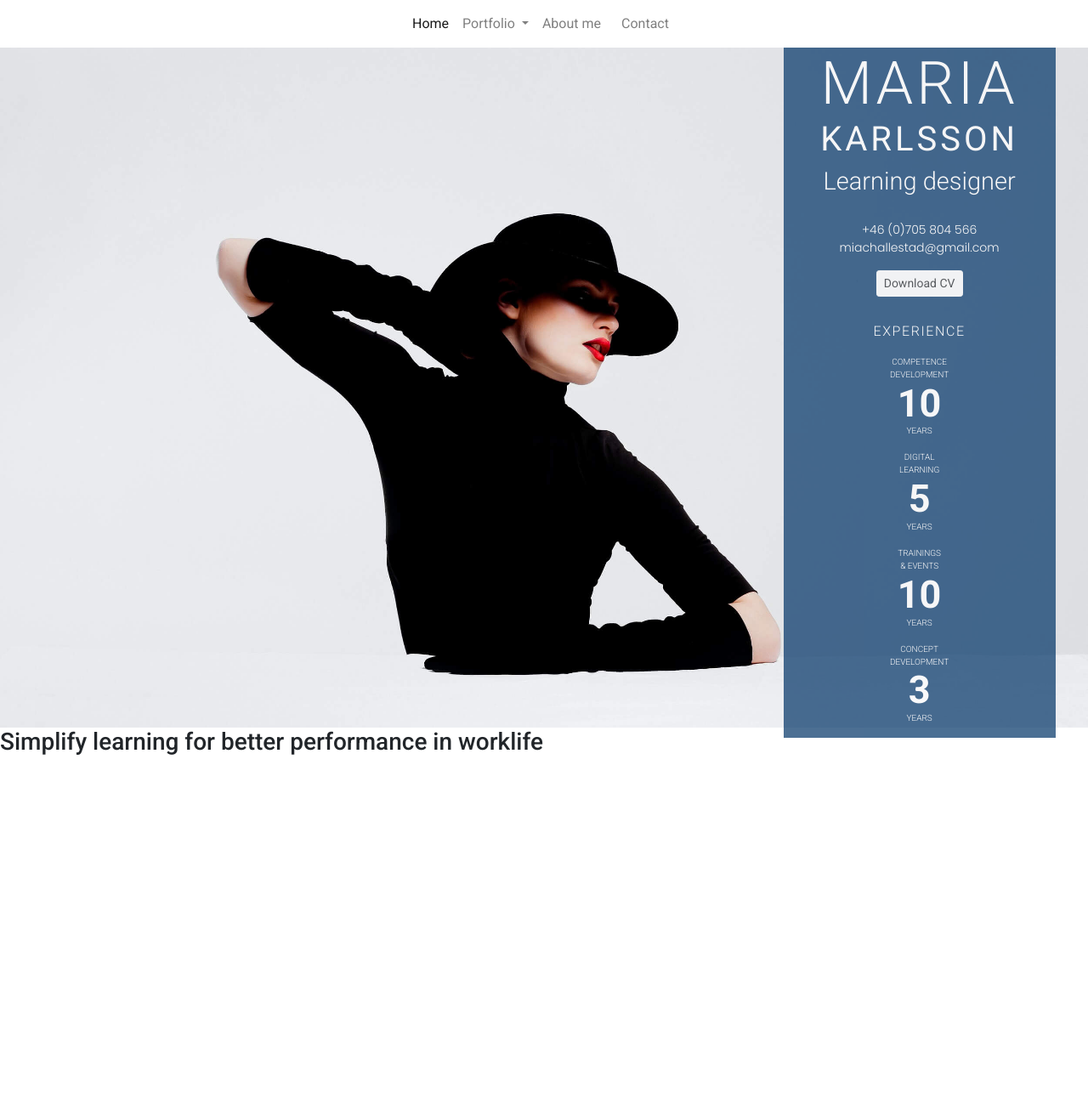
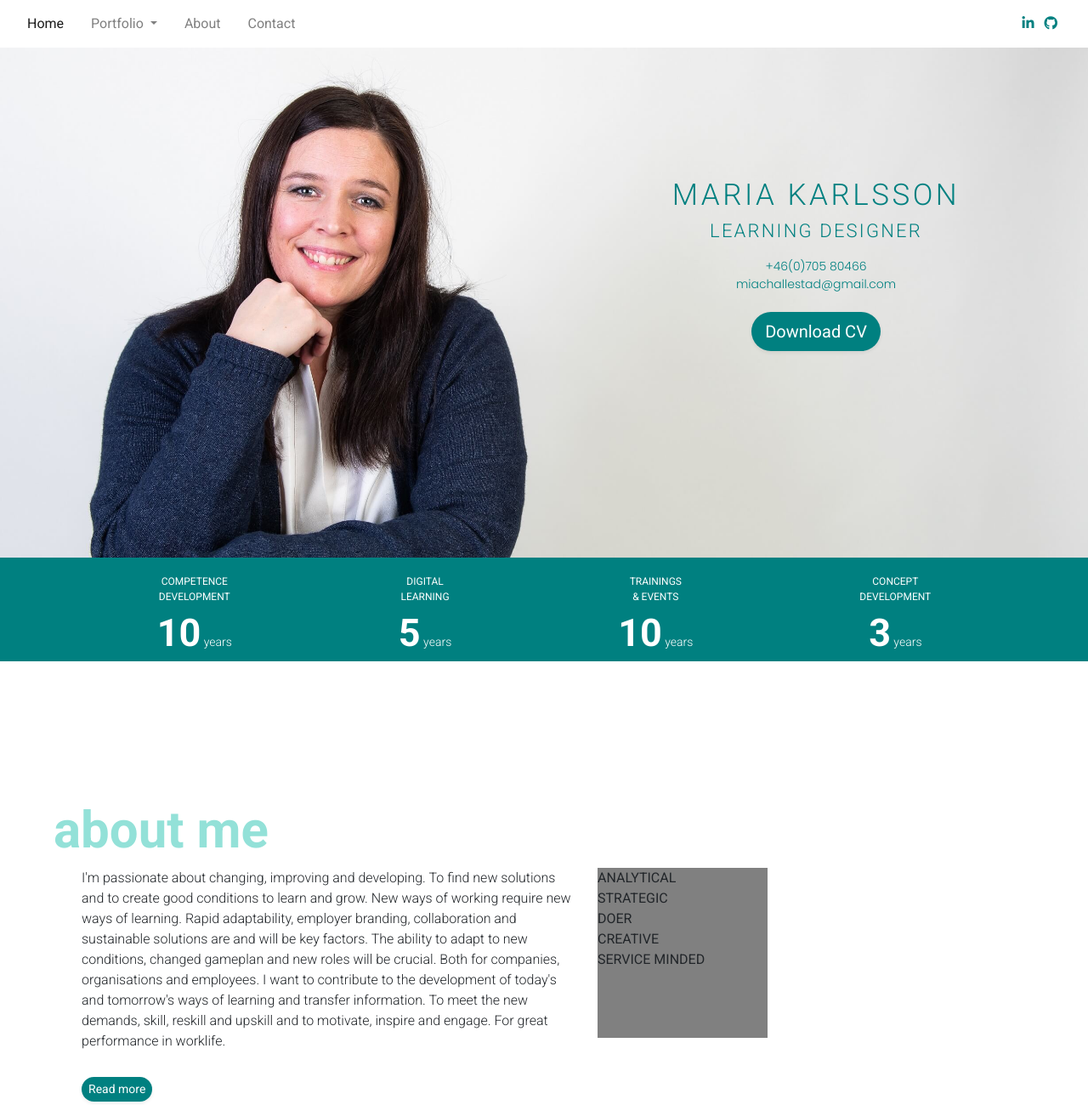
Before and after one commit to Code-Institute-Submissions/Miachallestad-Milestoneproject1, a plain HTML site: page index.html in a window 1280 px wide. Shown: the whole page at 85% size. Before the commit the page ends 898 px from the top, so only its background shows below. Drawn offline with nearby package versions, Linux system fonts and the light colour scheme.

Commit message:
add boilerplate to about section and start style the content

```diff
--- a/assets/css/style.css
+++ b/assets/css/style.css
@@ -1,7 +1,11 @@
 /*Colors*/
 
-.bg-color-name-title {
-     background-color: #003366;
+/*.bg-color-name-title {
+     background-color: #841B2D;
+}*/
+
+.experience-background {
+    background-color: #008080;
 }
 
 /*Headings*/
@@ -14,6 +18,13 @@ heading {
     margin:0;
 }
 
+.section-heading {
+    font-size: 60px;
+    font-weight: bold;
+    color: #93e1d8;
+    margin-top: 13%;
+}
+
 body {
     font-family: 'Roboto', sans-serif;
 }
@@ -21,80 +32,117 @@ body {
 /*Navigation*/
 
 .navbar .navbar-toggler {
-   border: 0;
+    border: 0;
 }
 
 .dropdown-menu {
     border: 0;
 }
 
+.icon-color {
+    color: #008080;
+}
+
 /*Callout*/
 
 .callout-container {
-    height: 100vh;
-    background: url("../images/herowoman.jpg") no-repeat center center fixed;
+    height: 75vh;
+    background: url("../images/banner.jpg") no-repeat top left;
     -webkit-background-size: cover;
     -moz-background-size: cover;
     -o-background-size: cover;
      background-size: cover;
-     z-index: 3;
-}
+     position: relative;
+     margin-top: 0;
+ }
 
-.callout-overlay {
-    opacity: 0.7;
-    z-index: 2;
-    color: white;
-    margin-right: 3%;
+.callout-text {
+    color: #008080;
 }
 
 .name {
     font-family: "Roboto", sans-serif;
+    font-size: 35px;
     font-weight: 300;
     letter-spacing: 0.1em;
-}
-
-.first-name {
-    font-size: 70px;
-}
-
-.last-name {
-    font-size: 40px;
-    font-weight: 400;
-    letter-spacing: 0.1em;
-    margin-top: -3px;
+    margin-top: 25%;
 }
 
 .title {
-    font-size: 29px;
+    font-size: 22px;
     font-weight: 300;
+    letter-spacing: 0.1em;
 }
 
 .contact-info {
     font-family: "Poppins", sans-serif;
     font-size: 14px;
-    margin-top: 10%
+    margin-top: 3%;
 }
 
-.heading-experience {
-    margin-top: 10%;
-    font-weight: 300;
-    letter-spacing: 0.1em;
+.experience-ul {
+    margin-top: 0;
+    margin-bottom: 0;
 }
 
-.experience-titles {
-    font-size: 10px;
-    font-weight: 300;
+.experience-title {
+    color: white;
+    font-size: 12px;
+    font-weight: 400;
+    margin-top: 1.5%;
+    text-align: center;
 }
 
 .number-of-years {
+    color: white;
     font-size: 45px;
     font-weight: bold;
-    margin-top: -8%;
+    margin-top: -10%;
     margin-bottom: 0;
 }
 
 .years {
-    font-size: 10px;
+    color:white;
+    font-size: 14px;
     font-weight: 300;
     margin-top: -3%;
 }
+
+/*About me*/
+.about-me-container {
+    background-color: white;
+    height: 100vh;
+}
+
+.about-me p {
+   font-weight: 300;
+}
+
+#circle-container {
+    background-color: gray;
+    height: 200px;
+    width: 200px;
+}
+
+/*Portfolio*/
+
+/*Buttons*/
+
+.btn--cta {
+    background-color: #008080;
+    border: 0;
+    font-weight: 400;
+    margin-top: 1%;
+}
+
+.btn--teal{
+    color: white;
+}
+
+.btn--teal:hover,
+.btn--teal:active,
+.btn--teal:focus,
+.btn--teal:active:focus {
+    background-color: gray;
+    border-color:gray;
+}
--- a/index.html
+++ b/index.html
@@ -12,72 +12,120 @@
     </head>
 <body>
  <!-- Navigation--------------------------------------------------->
-  <nav class="navbar navbar-light bg-white navbar-expand-sm">
-
-         <button class="navbar-toggler" type="button" data-toggle="collapse" data-target="#navbarNavDropdown"
-         aria-controls="navbarNavDropdown" aria-expanded="false" aria-label="Toggle navigation">
+<nav class="navbar navbar-expand-lg navbar-light">
+  <button class="navbar-toggler" type="button" data-toggle="collapse" data-target="#navbarSupportedContent" aria-controls="navbarSupportedContent" aria-expanded="false" aria-label="Toggle navigation">
     <span class="navbar-toggler-icon"></span>
   </button>
 
-        <div class="collapse navbar-collapse" id="navbarNavDropdown">
-           <ul class="navbar-nav mx-auto">
-              <li class="nav-item active">
+  <div class="collapse navbar-collapse" id="navbarSupportedContent">
+    <ul class="navbar-nav mr-auto">
+      <li class="nav-item active px-2">
         <a class="nav-link" href="#">Home <span class="sr-only">(current)</span></a>
       </li>
-              <li class="nav-item dropdown">
-              <a class="nav-link dropdown-toggle" href="#" id="navbarDropdown" role="button"
-              data-toggle="dropdown" aria-haspopup="true" aria-expanded="false">
+      <li class="nav-item dropdown px-2">
+        <a class="nav-link dropdown-toggle" href="#" id="navbarDropdown" role="button" data-toggle="dropdown" aria-haspopup="true" aria-expanded="false">
           Portfolio
         </a>
         <div class="dropdown-menu" aria-labelledby="navbarDropdown">
           <a class="dropdown-item" href="#">Digital learning</a>
-              <a class="dropdown-item" href="#">Concept development</a>
           <a class="dropdown-item" href="#">Video</a>
+          <a class="dropdown-item" href="#">Koncept development</a>
+          <li class="nav-item px-2">
+        <a class="nav-link" href="#">About</a>
+        </li>
+          <li class="nav-item px-2">
+          <a class="nav-link" href="#">Contact</a>
+          </li>
         </div>
         </li>
-              <li class="nav-item mr-2"><a class="nav-link" href="/about">About me</a></li>
-             <li class="nav-item mr-2"><a class="nav-link" href="/about">Contact</a></li>
     </ul>
   </div>
+  <div class="pr-3">
+          <a class="px-1" href="#"><i class="fab fa-linkedin-in icon-color"></i></a>
+          <a class="px-1" href="#"><i class="fab fa-github icon-color"></i></a>
+  </div>
+
 </nav>
+<body>
 <!-- Callout--------------------------------------------------->
-<div class="container-fluid text-center callout-container">
+   <div class="container-fluid callout-container">
       <div class="row">
-            <div class="col-md-3 ml-auto bg-color-name-title callout-overlay">
-            <h1 class="text-uppercase name"><span class="first-name">Maria</span><br><span class="last-name">Karlsson</span></h1>
-            <h2 class="title">Learning designer</h2>
-            <p class="contact-info">+46 (0)705 804 566<br>miachallestad@gmail.com</p>
-            <a class="btn btn-light btn-sm" href="#" role="button">Download CV</a>
-            <p class="heading-experience text-uppercase">Experience</p>
+            <div class="col-sm-6 ml-auto text-center bg-color-name-title callout-text">
+               <h1 class="text-uppercase name">Maria Karlsson</h1>
+               <h2 class="text-uppercase title">Learning designer</h2>
+               <p class="contact-info">+46(0)705 80466<br>miachallestad@gmail.com</p>
+               <a class="btn btn-dark btn--cta btn--teal btn-lg rounded-pill shadow-sm" href="#" role="button">Download CV</a>
+            </div>
+      </div>
+   </div>
+<!-- Experience--------------------------------------------------->
+   <div class="container-fluid">
+       <div class="row">
+           <div class="col experience-background text-center">
+                    <ul class="list-inline list-unstyled text-uppercase experience-ul">
+
+                        <li class="list-inline-item px-5 mx-5 experience-title">Competence<br>development<br>
+                        <span class="number-of-years">10<span class="text-lowercase years"> years</span></span>
+                        </li>
+
+                        <li class="list-inline-item px-5 mx-5 experience-title">Digital<br>learning<br>
+                        <span class="number-of-years">5<span class="text-lowercase years"> years</span></span>
+                        </li>
+
+                        <li class="list-inline-item px-5 mx-5 experience-title">Trainings<br>& Events<br>
+                        <span class="number-of-years">10<span class="text-lowercase years"> years</span></span>
+                        </li>
+
+                        <li class="list-inline-item px-5 mx-5 experience-title">Concept<br>development<br>
+                        <span class="number-of-years">3<span class="text-lowercase years"> years</span></span>
+                        </li>
+                    </ul>
+              </div>
+           </div>
+       </div>
+
+<!-- About me--------------------------------------------------->
+<div class="container-fluid about-me-container">
     <div class="row">
         <div class="col">
-                    <ul class="list-unstyled text-uppercase experience-titles">
-
-                        <li><p>Competence<br>development</p>
-                        <p class="number-of-years">10</p>
-                        <p class="years">Years</p></li>
-
-                        <li><p>Digital<br>learning</p>
-                        <p class="number-of-years">5</p>
-                        <p class="years">Years</p></li>
-
-                        <li><p>Trainings<br>& Events</p>
-                        <p class="number-of-years">10</p>
-                        <p class="years">Years</p></li>
-
-                        <li><p>Concept<br>development</p>
-                        <p class="number-of-years">3</p>
-                        <p class="years">Years</p></li>
-
+            <h1 class="section-heading pl-5">about me</h1>
+        </div>
+    </div>
+       <div class="row">
+           <div class="col-md-6 about-me pl-5 ml-5">
+              <p>I'm passionate about changing, improving and developing. To find new solutions and to create
+                 good conditions to learn and grow. New ways of working require new ways of learning.
+                 Rapid adaptability, employer branding, collaboration and sustainable solutions are and will be
+                 key factors. The ability to adapt to new conditions, changed gameplan and new roles will be
+                 crucial. Both for companies, organisations and employees. I want to contribute to the development
+                 of today's and tomorrow's ways of learning and transfer information. To meet the new demands,
+                 skill, reskill and upskill and to motivate, inspire and engage. For great performance in worklife.
+               </p>
+               <div class="row">
+                  <div class="col pt-2">
+                      <a class="btn btn-dark btn--cta btn--teal btn-sm rounded-pill shadow-sm" href="#" role="button">Read more</a>
+                  </div>
+                </div>
+           </div>
+           <div class="col-md-4 about-me">
+               <div id="circle-container">
+                   <div id="circle-cover-bg">
+             <ul class="list-unstyled text-uppercase">
+                <li>Analytical</li>
+                <li>Strategic</li>
+                <li>Doer</li>
+                <li>Creative</li>
+                <li>Service minded</li>
                 </ul>
             </div>
             </div>
             </div>
        </div>
    </div>
-<div>
-    <h3>Simplify learning for better performance in worklife</h3>
-</div>
+
+</body>
+
+
 <script src="https://code.jquery.com/jquery-3.5.1.slim.min.js" integrity="sha384-DfXdz2htPH0lsSSs5nCTpuj/zy4C+OGpamoFVy38MVBnE+IbbVYUew+OrCXaRkfj" crossorigin="anonymous"></script>
 <script src="https://cdn.jsdelivr.net/npm/popper.js@1.16.1/dist/umd/popper.min.js" integrity="sha384-9/reFTGAW83EW2RDu2S0VKaIzap3H66lZH81PoYlFhbGU+6BZp6G7niu735Sk7lN" crossorigin="anonymous"></script>
 <script src="https://cdn.jsdelivr.net/npm/bootstrap@4.5.3/dist/js/bootstrap.min.js" integrity="sha384-w1Q4orYjBQndcko6MimVbzY0tgp4pWB4lZ7lr30WKz0vr/aWKhXdBNmNb5D92v7s" crossorigin="anonymous"></script>
```
Also changed, not shown: assets/images/banner.jpg (added), assets/images/hero4.jpg (added), assets/images/hero_man.jpg (deleted), assets/images/herofri2.png (added), assets/images/herowoman.jpg (deleted), assets/images/me.jpg (added), 2 other files. Lines whose indentation alone changed are shown as unchanged.
